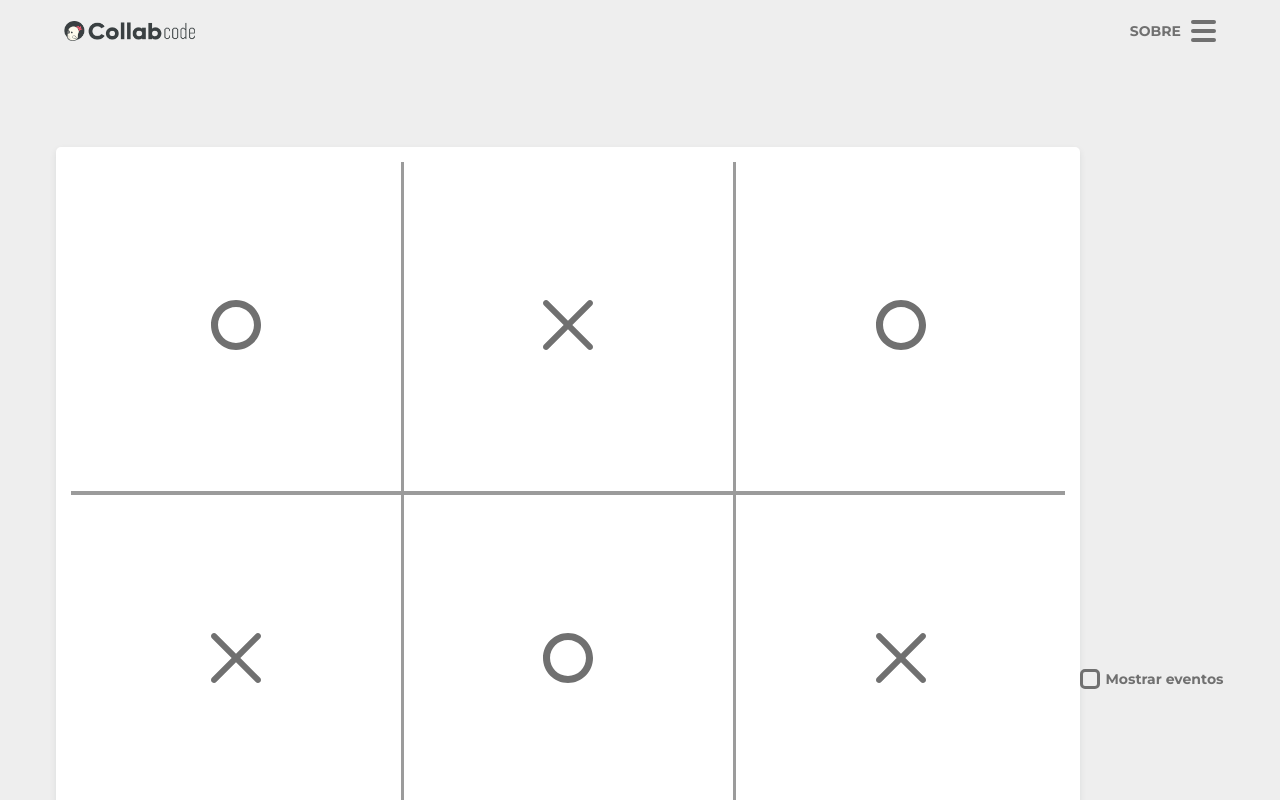
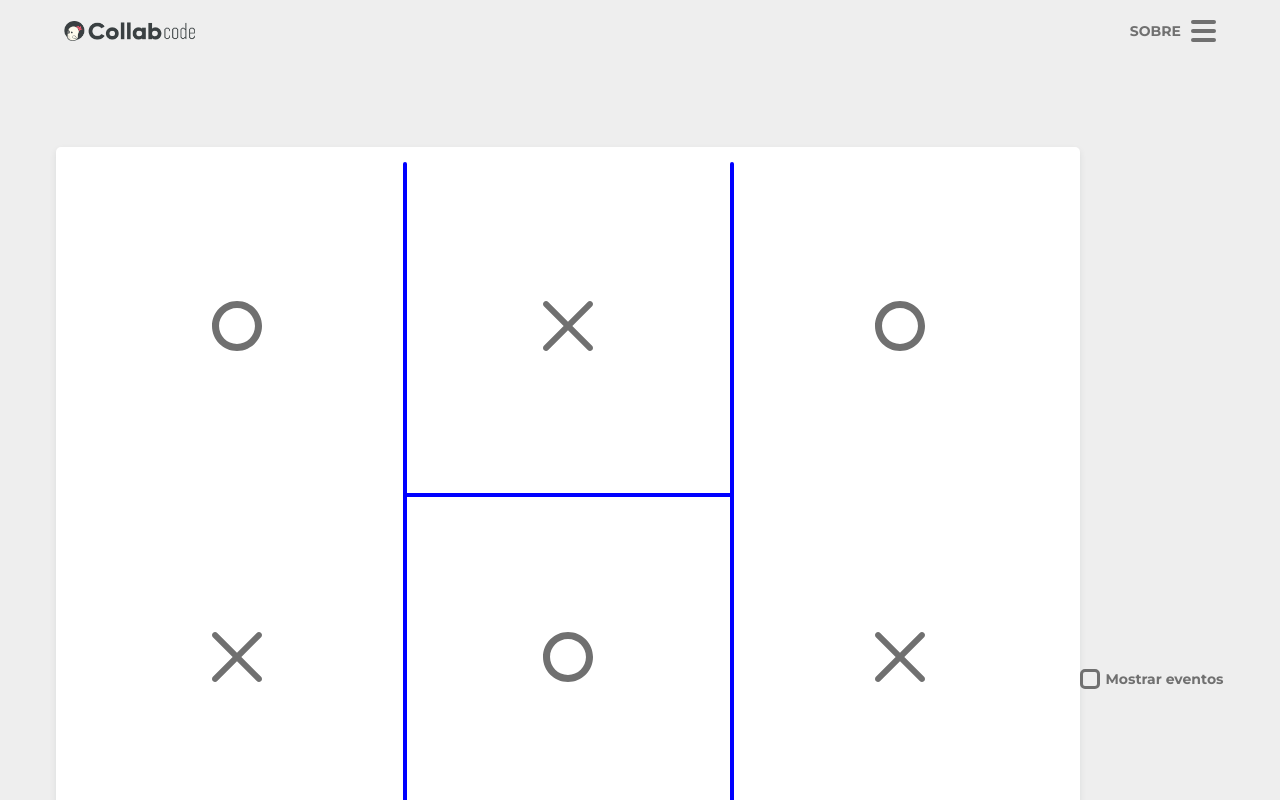
Before and after one commit to AAlan12/jogo-da-velha, a React (Create React App) app: page / in a window 1280 px wide. Shown: the top 800 px of the page. Built offline with nearby package versions, Linux system fonts and the light colour scheme.

Commit message:
hashtag com radius

```diff
--- a/src/components/Hashtag/styles.css
+++ b/src/components/Hashtag/styles.css
@@ -7,8 +7,6 @@
     background-color: var(--color-third);
     grid-template-columns: 1fr 1fr 1fr;
     grid-template-rows: 1fr 1fr 1fr;
-    grid-column-gap: 3px;
-    grid-row-gap: 3.5px;
 }
 
 .hashtag > .item {
@@ -16,3 +14,21 @@
     display: flex;
     justify-content: center;
 }
+
+.hashtag > .item:nth-child(2) {
+    justify-content: space-between;
+}
+
+.hashtag > .item:nth-child(2)::before,
+.hashtag > .item:nth-child(2)::after {
+    content: '';
+    width: 4px;
+    height: 100%;
+    background-color: blue;
+    border-top-left-radius: 2px;
+    border-top-right-radius: 2px;
+}
+
+.hashtag > .item:nth-child(5) {
+    border:  4px solid blue;
+}
```
